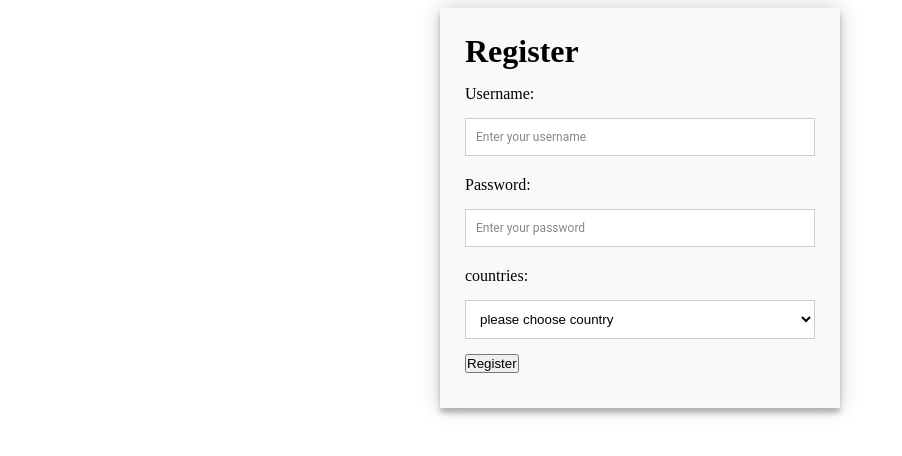
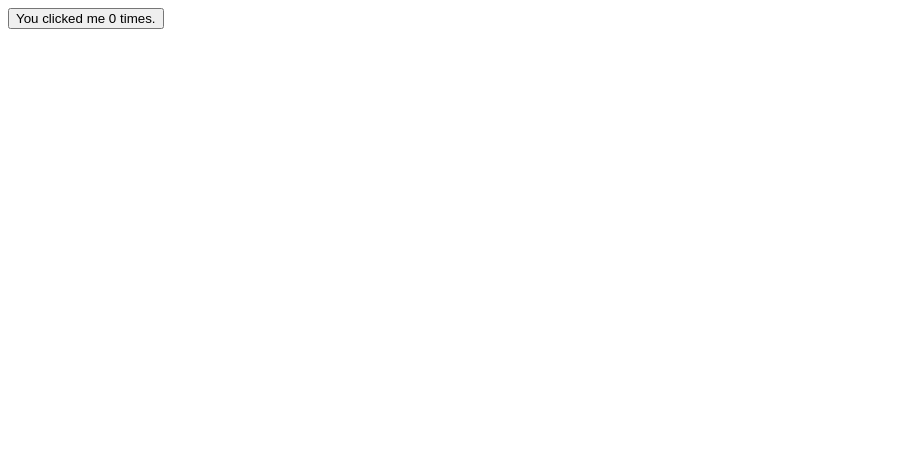
Before and after one commit to SISE-Web-Development-Environments/LAB11, a Vue app: page / in a window 1280 px wide. Shown: the top 456 px of the page, without its empty margins (0-902 px from the left). Built offline with nearby package versions, Linux system fonts and the light colour scheme.

Commit message:
day 2 start

```diff
--- a/src/App.vue
+++ b/src/App.vue
@@ -2,20 +2,22 @@
   <div id="app">
     <!-- <img alt="Vue logo" src="./assets/logo.png"> -->
     <!-- <HelloWorld msg="Welcome to Your Vue.js App"/> -->
-    <RegisterPage/>
+    <!-- <RegisterPage/> -->
+    <buttonCounter></buttonCounter>
   </div>
 </template>
 
 <script>
-// import HelloWorld from './components/HelloWorld.vue'
-import RegisterPage from './pages/RegisterPage'
+// import HelloWorld from './pages/HelloWorld.vue'
+// import RegisterPage from './pages/RegisterPage'
+import buttonCounter from "./components/button-counter";
 
 export default {
-  name: 'App',
+  name: "App",
   components: {
-    RegisterPage
+    buttonCounter
   }
-}
+};
 </script>
 
 <style>
--- /dev/null
+++ b/src/components/button-counter.vue
@@ -0,0 +1,14 @@
+<template>
+  <button v-on:click="count++">You clicked me {{ count }} times.</button>
+</template>
+
+<script>
+export default {
+  name: "button-counter",
+  data: function() {
+    return {
+      count: 0
+    };
+  }
+};
+</script>
```
Also changed, not shown: src/pages/HelloWorld.vue (renamed from src/components/HelloWorld.vue), 2 other files (tests, documents, lock files or other folders).
